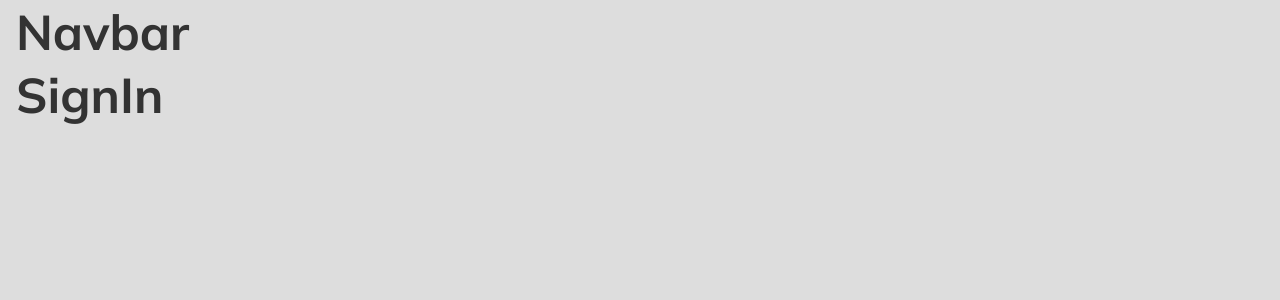
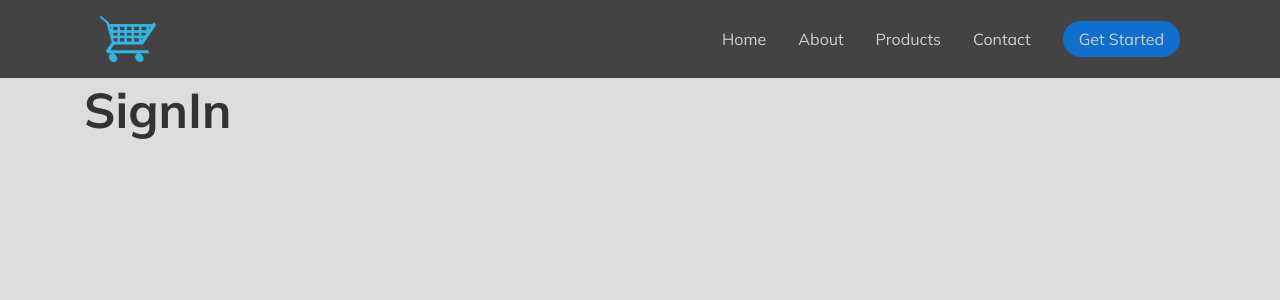
Before and after one commit to MAbdurahman/sc-reactjs-simple-navbar, a React (Vite) app: page /sign-in in a window 1280 px wide. Shown: the top 300 px of the page. Built offline with nearby package versions, Linux system fonts and the light colour scheme.

Commit message:
Complete improvement/navbar-responsive

```diff
--- a/src/app/App.jsx
+++ b/src/app/App.jsx
@@ -1,13 +1,15 @@
 import {Outlet} from 'react-router-dom';
 import Navbar from '../components/navigation/Navbar/index.jsx';
+import GlobalStyles from '../styles/Global.styled.jsx';
 
 
 export default function App() {
 
    return (
-      <div className="utils-container-fluid">
-      <Navbar/>
-      <Outlet/>
+      <div>
+         <Navbar/>
+         <Outlet/>
+         <GlobalStyles/>
       </div>
 
    );
--- a/src/auth/SignIn/index.jsx
+++ b/src/auth/SignIn/index.jsx
@@ -1,7 +1,11 @@
+
+import MetaData from '../../layouts/MetaData/index.jsx';
+
 export default function SignIn() {
 
    return (
-      <div>
+      <div className='utils-container'>
+         <MetaData title="Sign-In"/>
          <h2>SignIn</h2>
       </div>
 
--- a/src/auth/SignUp/index.jsx
+++ b/src/auth/SignUp/index.jsx
@@ -1,7 +1,10 @@
+import MetaData from '../../layouts/MetaData/index.jsx';
+
 export default function SignUp() {
 
    return (
-      <div>
+      <div className='utils-container'>
+         <MetaData title="Sign-Up"/>
          <h2>SignUp</h2>
       </div>
 
--- /dev/null
+++ b/src/components/Logo/index.jsx
@@ -0,0 +1,13 @@
+import React, {Fragment} from 'react';
+import {LogoImg} from '../../styles/Navbar.styled.jsx';
+import logo from '../../assets/img/logo.svg';
+
+
+export default function Logo() {
+
+   return (
+
+      <LogoImg src={logo} alt='Index'/>
+
+   );
+}
--- a/src/components/navigation/Navbar/index.jsx
+++ b/src/components/navigation/Navbar/index.jsx
@@ -1,9 +1,50 @@
+import React, {useState} from 'react';
+import Logo from '../../Logo/index.jsx';
+import {
+   NavbarWrapper,
+   StyledFontAwesomeIcon,
+   StyledNavLink,
+   NavLinkWrapper
+} from '../../../styles/Navbar.styled.jsx';
+import {faBars} from '@fortawesome/free-solid-svg-icons';
+
 export default function Navbar() {
+   const [active, setActive] = useState(false);
+   const links = [
+      {
+         page: 'Home',
+         href: '/home'
+      },
+      {page: 'About', href: '/about'},
+      {page: 'Products', href: '/products'},
+      {
+         page: 'Contact',
+         href: '/contact'
+      },
+      {page: 'Get Started', href: '/sign-in'}
+   ];
 
    return (
-      <div>
-         <h2>Navbar</h2>
-      </div>
-
+      <section className='utils-container-fluid navbar-section'>
+         <div className='utils-container'>
+            <NavbarWrapper>
+               <Logo/>
+               <StyledFontAwesomeIcon icon={faBars}
+                                      onClick={() => setActive(!active)}/>
+               <NavLinkWrapper active={active}>
+                  {links.map((link) => (
+                     <StyledNavLink
+                        activeclassname='active'
+                        key={link.page}
+                        to={link.href}
+                        onClick={() => setActive(false)}
+                     >
+                        {link.page}
+                     </StyledNavLink>
+                  ))}
+               </NavLinkWrapper>
+            </NavbarWrapper>
+         </div>
+      </section>
    );
 }
--- a/src/pages/About/index.jsx
+++ b/src/pages/About/index.jsx
@@ -3,7 +3,7 @@ import MetaData from '../../layouts/MetaData/index.jsx';
 export default function About() {
 
    return (
-      <div>
+      <div className='utils-container'>
          <MetaData title="About"/>
          <h2>About</h2>
       </div>
--- a/src/pages/Contact/index.jsx
+++ b/src/pages/Contact/index.jsx
@@ -3,7 +3,7 @@ import MetaData from '../../layouts/MetaData/index.jsx';
 export default function Contact() {
 
    return (
-      <div>
+      <div className='utils-container'>
          <MetaData title="Contact"/>
          <h2>Contact</h2>
       </div>
--- a/src/pages/Products/index.jsx
+++ b/src/pages/Products/index.jsx
@@ -3,7 +3,7 @@ import MetaData from '../../layouts/MetaData/index.jsx';
 export default function Products() {
 
    return (
-      <div>
+      <div className='utils-container'>
          <MetaData title="Products"/>
          <h2>Products</h2>
       </div>
--- a/src/styles/Global.styled.jsx
+++ b/src/styles/Global.styled.jsx
@@ -1,6 +1,6 @@
 import {createGlobalStyle} from 'styled-components';
 
-export const GlobalStyle = createGlobalStyle`
+export const GlobalStyles = createGlobalStyle`
    *,
    *::after,
    *::before {
@@ -137,6 +137,14 @@ export const GlobalStyle = createGlobalStyle`
       opacity: 1;
    }
 
+   .logo_brand {
+      display: flex;
+      flex-direction: row;
+      align-items: center;
+      gap: 0.5rem;
+      color: white;
+   }
+
    /*===============================================================
           Utilities
    ==================================================================*/
@@ -181,5 +189,9 @@ export const GlobalStyle = createGlobalStyle`
          max-width: 1320px;
       }
    }
+
+   .navbar-section {
+      background-color: #434343;
+   }
 `
-export default GlobalStyle;
+export default GlobalStyles;
--- /dev/null
+++ b/src/styles/Navbar.styled.jsx
@@ -0,0 +1,74 @@
+import { FontAwesomeIcon } from "@fortawesome/react-fontawesome";
+import { NavLink } from "react-router-dom";
+import styled from "styled-components";
+
+export const LogoImg = styled.img`
+  align-self: start;
+  width: 56px;
+`;
+
+export const NavbarWrapper = styled.nav`
+  display: flex;
+  justify-content: space-between;
+  align-items: center;
+  background: #434343;
+  padding: 1em;
+  position: relative;
+  @media (max-width: 704px) {
+    flex-direction: column;
+    padding: 1rem;
+  }
+`;
+
+export const NavLinkWrapper = styled.div`
+  @media (max-width: 704px) {
+    display: ${(props) => (!props.active ? 'none' : 'block')};
+    text-align: center;
+    padding: 2rem 0;
+  }
+`;
+
+export const StyledNavLink = styled(NavLink)`
+  text-decoration: none;
+  transition: 0.2s;
+  color: white;
+  margin-left: 2rem;
+
+  &:last-child {
+    background: #007dfc;
+    padding: 0.5rem 1rem;
+    border-radius: 30px;
+    &:hover {
+      color: white;
+    }
+    &.${(props) => props.activeclassname} {
+      color: white;
+    }
+  }
+
+  &.${(props) => props.activeclassname} {
+    color: #007dfc;
+  }
+
+  &:hover {
+    color: #007dfc;
+  }
+
+  @media (max-width: 704px) {
+    display: block;
+    margin: 2rem auto;
+  }
+`;
+
+export const StyledFontAwesomeIcon = styled(FontAwesomeIcon)`
+  display: none;
+  position: absolute;
+  right: 20px;
+  top: 21px;
+  color: white;
+  font-size: 1.8rem;
+  cursor: pointer;
+  @media (max-width: 704px){
+    display: block;
+  }
+`;
```
Also changed, not shown: src/main.jsx (+4 -4 lines).
